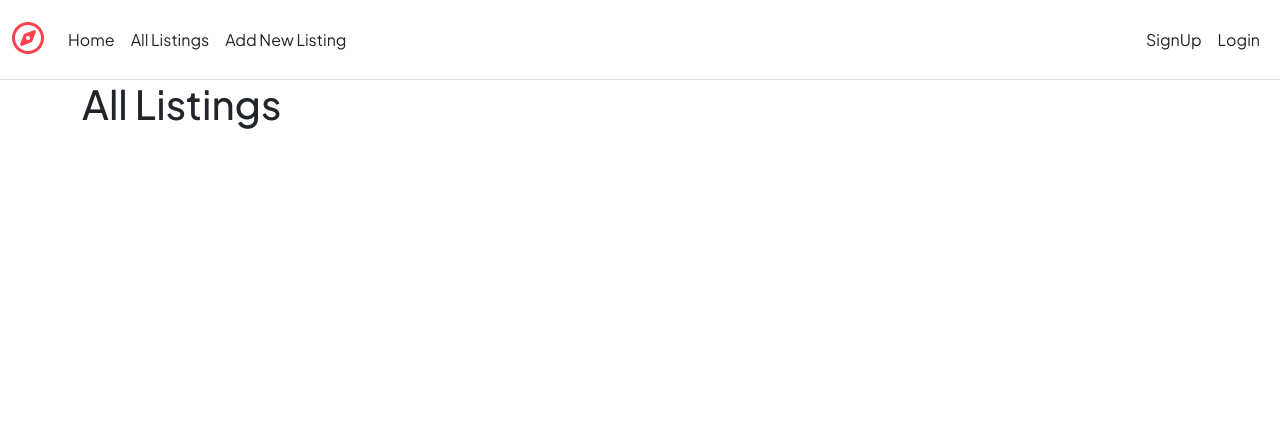
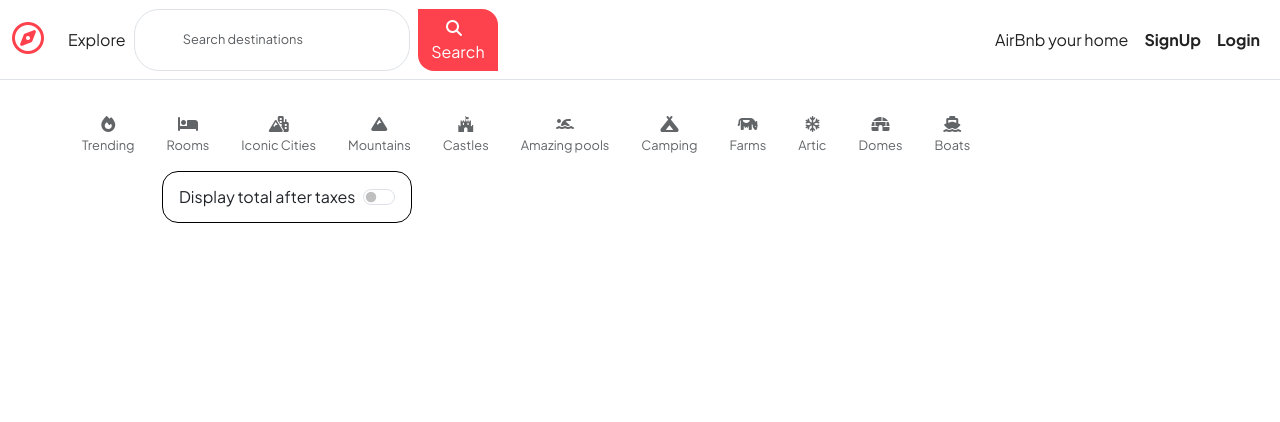
Before and after one commit to SKSingh0703/StayEasy, a Node server app: page /listings/ in a window 1280 px wide. Shown: the top 422 px of the page. Run offline with Node 20, Linux system fonts and the light colour scheme; data that the repository does not hold is empty; some libraries are stand-ins or nearby versions.

Commit message:
Updated header and added search UI onlu

```diff
--- a/app.js
+++ b/app.js
@@ -81,9 +81,9 @@ app.use("/listings", listingRouter);
 app.use("/",userRouter)
 
 // Define routes
-app.get("/", (req, res) => {
-    res.send("Working");
-});
+// app.get("/", (req, res) => {
+//     res.send("Working");
+// });
 
 // Handle 404 errors
 app.all('*', (req, res, next) => {
--- a/views/includes/navbar.ejs
+++ b/views/includes/navbar.ejs
@@ -1,23 +1,56 @@
+<style>
+    .search-btn{
+        background-color: #fe424d;
+        color: white;
+        border-radius: 0 1rem 0 1rem;
+    }
+    .search-btn:hover{
+        background-color: #fe424d;
+        color: white;
+    }
+    .search-btn i{
+        display: inline;
+        margin-right: 0.5rem;
+    }
+    .search-inp{
+        border-radius: 25px;
+        padding: 0.5rem 3rem 0.5rem 3rem;
+        font-size: 0.8rem;
+    }
+</style>
+
+
 <nav class="navbar navbar-expand-md bg-body-white border-bottom sticky-top">
     <div class="container-fluid">
-        <a class="navbar-brand" href="/"><i class="fa-regular fa-compass"></i></a>
+        <a class="navbar-brand" href="/listings"><i class="fa-regular fa-compass"></i></a>
         <button class="navbar-toggler" type="button" data-bs-toggle="collapse" data-bs-target="#navbarNavAltMarkup">
             <span class="navbar-toggler-icon"></span>
         </button>
         <div class="collapse navbar-collapse" id="navbarNavAltMarkup">
             <div class="navbar-nav">
-                <a class="nav-link " href="/">Home</a>
-                <a class="nav-link" href="/listings">All Listings</a>
-                <a class="nav-link" href="/listings/new">Add New Listing</a>
+
+                <a class="nav-link" href="/listings">Explore</a>
+
+            </div>
+
+            <div class="navbar-nav ">
+                <form class="d-flex" role="search">
+                    <input class="form-control me-2 search-inp" type="search" placeholder="Search destinations" aria-label="Search">
+                    <button class="btn search-btn" type="submit">
+                        <i class="fa-solid fa-magnifying-glass"></i>
+                        Search
+                    </button>
+                  </form>
             </div>
 
             <div class="navbar-nav ms-auto">
+                <a class="nav-link" href="/listings/new">AirBnb your home</a>
                 <% if (!currUser) { %>
-                    <a class="nav-link " href="/signup">SignUp</a>
-                    <a class="nav-link" href="/login">Login</a>
+                    <a class="nav-link " href="/signup"><b>SignUp</b></a>
+                    <a class="nav-link" href="/login"><b>Login</b></a>
                 <% } %>
                 <% if (currUser) { %>
-                    <a class="nav-link" href="/logout">Logout</a>
+                    <a class="nav-link" href="/logout"><b>LogOut</b></a>
                 <% } %>
 
 
--- a/views/listings/index.ejs
+++ b/views/listings/index.ejs
@@ -1,8 +1,93 @@
 <% layout("/layouts/boilerplate") %>
+    <style>
+        .filter{
+            margin-top: 1rem;
+            text-align: center;
+            margin-right: 2rem;
+            margin-top: 2rem;
+            opacity: 0.7;
+        }
+        #filters{
+            display: flex;
+            flex-wrap: wrap;
+            align-items: center;
+        }
+        .filter:hover{
+            opacity: 1;
+            cursor: pointer;
+        }
+        .filter p{
+            font-size: 0.8rem;
+        }
+        .tax-info{
+            display: none;
+        }
+        .tax-toggle{
+            border: 1px solid black;
+            border-radius:1rem;
+            height: 3.25rem;
+            padding: 1rem;
+            margin-left: 5rem;
+            display: flex;
+            align-items: center;
+        }
+    </style>
+    <body>
+         <div id="filters">
+            <div class="filter">
+                <div class=""><i class="fa-solid fa-fire"></i></div>
+                <p>Trending</p>
+            </div>
+            <div class="filter">
+                <div class=""><i class="fa-solid fa-bed"></i></div>
+                <p>Rooms</p>
+            </div>
+            <div class="filter">
+                <div class=""><i class="fa-solid fa-mountain-city"></i></div>
+                <p>Iconic Cities</p>
+            </div>
+            <div class="filter">
+                <div class=""><i class="fa-solid fa-mountain"></i></div>
+                <p>Mountains</p>
+            </div>
+            <div class="filter">
+                <div class=""><i class="fa-brands fa-fort-awesome"></i></div>
+                <p>Castles</p>
+            </div>
+            <div class="filter">
+                <div class=""><i class="fa-solid fa-person-swimming"></i></div>
+                <p>Amazing pools</p>
+            </div>
+            <div class="filter">
+                <div class=""><i class="fa-solid fa-campground"></i></div>
+                <p>Camping</p>
+            </div>
+            <div class="filter">
+                <div class=""><i class="fa-solid fa-cow"></i></div>
+                <p>Farms</p>
+            </div>
+            <div class="filter">
+                <div class=""><i class="fa-regular fa-snowflake"></i></div>
+                <p>Artic</p>
+            </div>
+            <div class="filter">
+                <div class=""><i class="fa-solid fa-igloo"></i></div>
+                <p>Domes</p>
+            </div>
+            <div class="filter">
+                <div class=""><i class="fa-solid fa-ship"></i></div>
+                <p>Boats</p>
+            </div>
 
-    <body>
-        <h1>All Listings</h1>
-        <div class="row row-cols-lg-3 row row-cols-md-2 row row-cols-sm-3">
+            <div class="tax-toggle">
+                <div class="form-check-reverse form-switch">
+                    <input class="form-check-input" type="checkbox" role="switch" id="flexSwitchCheckDefault">
+                    <label class="form-check-label" for="flexSwitchCheckDefault">Display total after taxes</label>
+                  </div>
+            </div>
+
+         </div>
+        <div class="row row-cols-lg-3 row row-cols-md-2 row row-cols-sm-3 mt-3">
             <%for(let listing of allListings){ %>
                 <a href="/listings/<%= listing._id %>"  class="listing-link" >
                     <div class="card col listing-card">
@@ -14,6 +99,7 @@
                                 </b>
                                 <br>
                                 &#8377; <%= listing.price.toLocaleString("en-IN") %> /night
+                                <i class="tax-info"> &nbsp; &nbsp; +18% GST</i>
                             </p>
                         </div>
                     </div>
@@ -22,3 +108,17 @@
         </div>
 
     </body>
+    <script>
+        let taxSwitch=document.getElementById("flexSwitchCheckDefault");
+        taxSwitch.addEventListener("click",() =>{
+            let taxInfo = document.getElementsByClassName("tax-info");
+            for(info of taxInfo){
+                if (info.style.display!="inline") {
+                    info.style.display="inline";
+                }
+                else{
+                    info.style.display="none";
+                }
+            }
+        })
+    </script>
```
Also changed, not shown: views/includes/flash.ejs (added).
